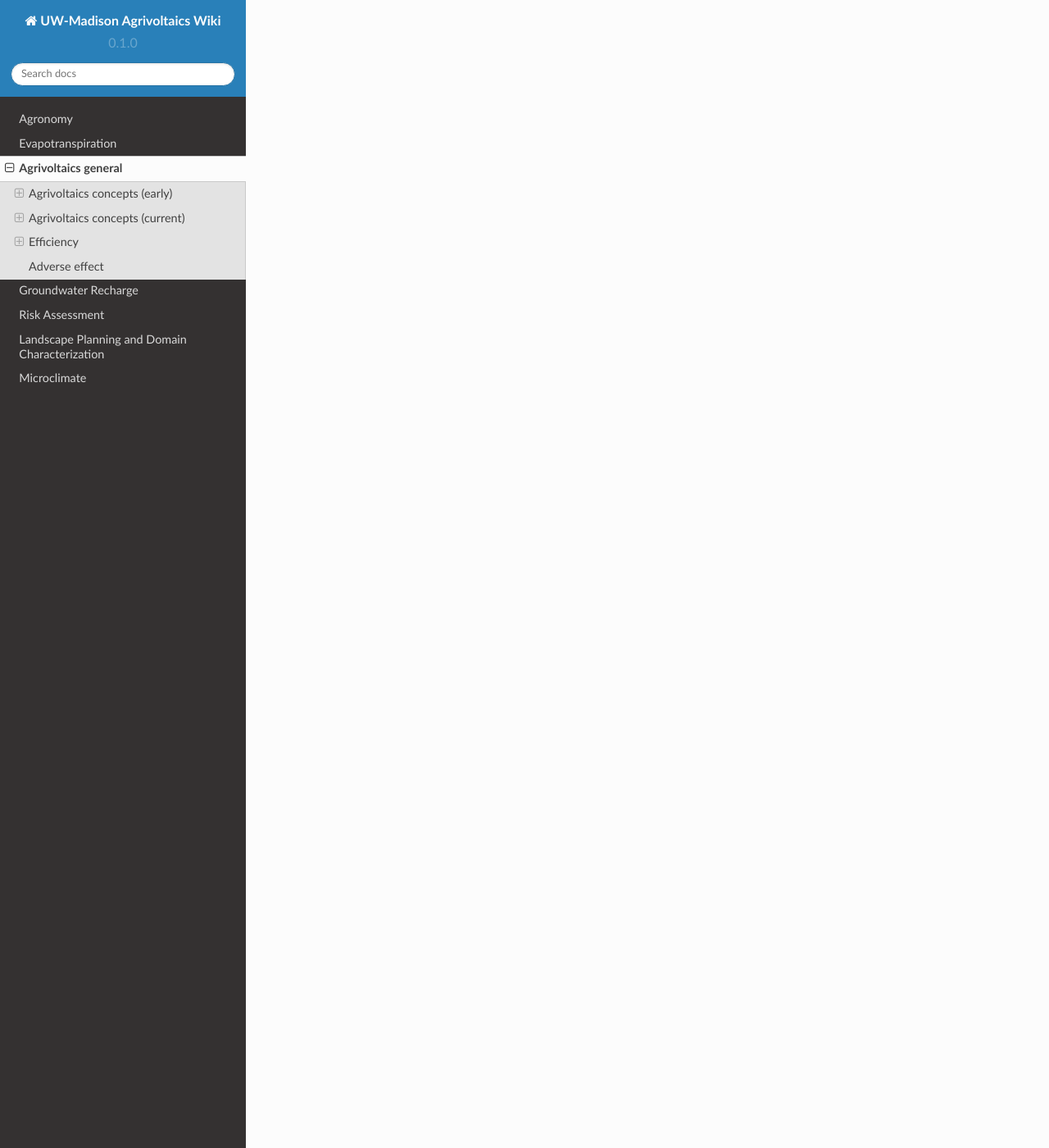
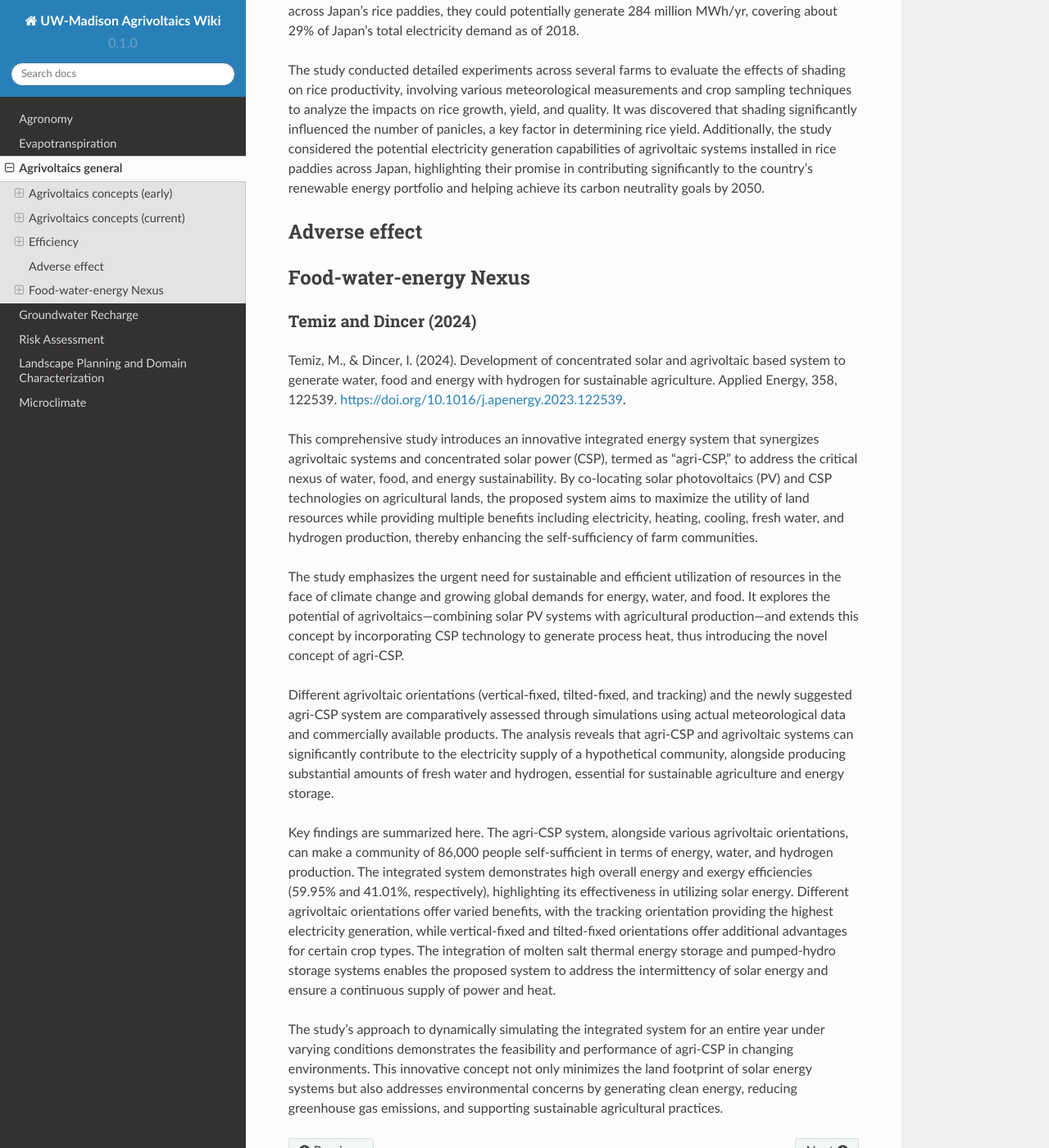
Before and after one commit to hanhydro/wiki, a Sphinx documentation site: the page built from docs/source/general.rst, in a window 1280 px wide and 1400 px high, scrolled down 9614 px. Shown: the whole window at 82% size. Built offline with Sphinx 7.4.7 and the Read the Docs theme 2.0.0, drawn with Linux system fonts in a browser that asks for light colours; pages that are not in the unit, such as notebooks, are missing from menus; some of the changed text lies outside the part shown.

Commit message:
Update general.rst

```diff
--- a/docs/source/general.rst
+++ b/docs/source/general.rst
@@ -3,6 +3,18 @@
 
 Agrivoltaics concepts (early)
 --------------------
+
+Dupraz et al. (2011)
++++++++++++++++++++++++++++
+Dupraz, C., Marrou, H., Talbot, G., Dufour, L., Nogier, A., & Ferard, Y. (2011). Combining solar photovoltaic panels and food crops for optimising land use: Towards new agrivoltaic schemes. Renewable energy, 36(10), 2725-2732. https://doi.org/10.1016/j.renene.2011.03.005.
+
+This paper explores the concept of agrivoltaics, which integrates agricultural crop production with solar photovoltaic (PV) energy generation on the same land. The study critically examines the efficiency of converting solar radiation into energy and food simultaneously, contrasting the low intrinsic efficiency of photosynthesis (around 3%) against the higher average yield of commercial monocrystalline solar PV panels (15%). Highlighting the competition for land between agriculture and solar energy production, the paper proposes agrivoltaics as a solution that could maximize land use efficiency by co-locating solar panels and food crops.
+
+The research utilizes Land Equivalent Ratios (LERs) to compare conventional agricultural practices and solar energy production with two densities of agrivoltaic systems. By modeling light transmission at the crop level under an array of solar panels and using a crop model to predict the productivity of partially shaded crops, the study predicts a significant increase in global land productivity (35–73%) for the agrivoltaic systems evaluated.
+
+The paper discusses the design of agrivoltaic systems, focusing on optimizing the balance between electricity generation and crop production by adjusting the density and orientation of solar panels. It suggests that agrivoltaic systems, through facilitation mechanisms similar to those found in agroforestry, may offer substantial benefits in terms of land productivity.
+
+The research outlines the development of a radiation interception model and its integration with the STICS crop model to simulate crop growth under agrivoltaic systems. Preliminary results indicate that agrivoltaic systems can significantly increase the efficiency of solar radiation use for producing both food and energy on the same land unit. The paper highlights the potential for agrivoltaic systems to contribute to food production and renewable energy generation, especially in regions where arable land is scarce.
 
 Turney and Fthenakis (2011)
 +++++++++++++++++++++++++++
@@ -135,3 +147,20 @@
 
 Adverse effect
 ---------------------------
+
+
+Food-water-energy Nexus
+--------------------
+Temiz and Dincer (2024)
++++++++++++++++++++++++++++
+Temiz, M., & Dincer, I. (2024). Development of concentrated solar and agrivoltaic based system to generate water, food and energy with hydrogen for sustainable agriculture. Applied Energy, 358, 122539. https://doi.org/10.1016/j.apenergy.2023.122539.
+
+This comprehensive study introduces an innovative integrated energy system that synergizes agrivoltaic systems and concentrated solar power (CSP), termed as "agri-CSP," to address the critical nexus of water, food, and energy sustainability. By co-locating solar photovoltaics (PV) and CSP technologies on agricultural lands, the proposed system aims to maximize the utility of land resources while providing multiple benefits including electricity, heating, cooling, fresh water, and hydrogen production, thereby enhancing the self-sufficiency of farm communities.
+
+The study emphasizes the urgent need for sustainable and efficient utilization of resources in the face of climate change and growing global demands for energy, water, and food. It explores the potential of agrivoltaics—combining solar PV systems with agricultural production—and extends this concept by incorporating CSP technology to generate process heat, thus introducing the novel concept of agri-CSP.
+
+Different agrivoltaic orientations (vertical-fixed, tilted-fixed, and tracking) and the newly suggested agri-CSP system are comparatively assessed through simulations using actual meteorological data and commercially available products. The analysis reveals that agri-CSP and agrivoltaic systems can significantly contribute to the electricity supply of a hypothetical community, alongside producing substantial amounts of fresh water and hydrogen, essential for sustainable agriculture and energy storage.
+
+Key findings are summarized here. The agri-CSP system, alongside various agrivoltaic orientations, can make a community of 86,000 people self-sufficient in terms of energy, water, and hydrogen production. The integrated system demonstrates high overall energy and exergy efficiencies (59.95% and 41.01%, respectively), highlighting its effectiveness in utilizing solar energy. Different agrivoltaic orientations offer varied benefits, with the tracking orientation providing the highest electricity generation, while vertical-fixed and tilted-fixed orientations offer additional advantages for certain crop types. The integration of molten salt thermal energy storage and pumped-hydro storage systems enables the proposed system to address the intermittency of solar energy and ensure a continuous supply of power and heat.
+
+The study's approach to dynamically simulating the integrated system for an entire year under varying conditions demonstrates the feasibility and performance of agri-CSP in changing environments. This innovative concept not only minimizes the land footprint of solar energy systems but also addresses environmental concerns by generating clean energy, reducing greenhouse gas emissions, and supporting sustainable agricultural practices.
```
